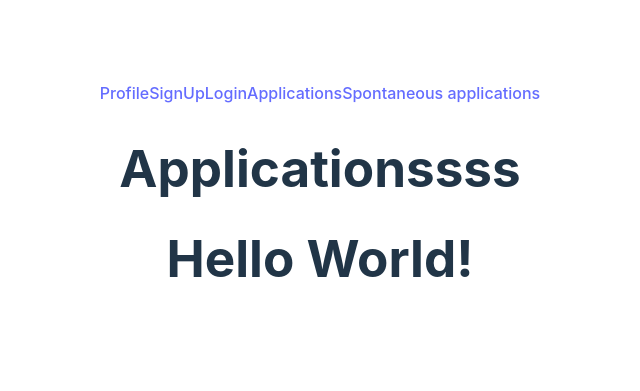
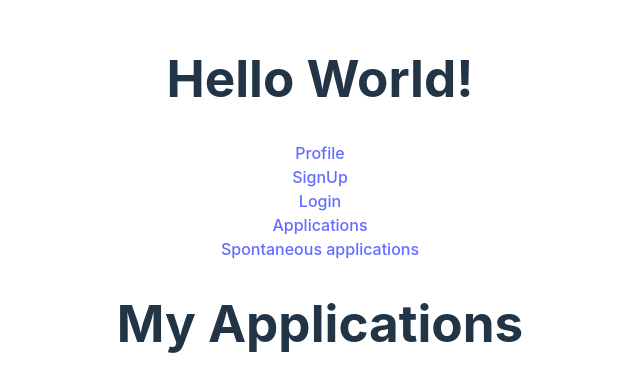
Before and after one commit to Riot-Tech/JobTracker, a React (Vite) app in the folder client/: page /applications in a window 1280 px wide. Shown: the part 199-590 px from the top of the page, without its empty margins (320-960 px from the left). Built offline with nearby package versions, Linux system fonts and the light colour scheme.

Commit message:
fix(routing): fixed minor styling & format issues

```diff
--- a/client/src/App.tsx
+++ b/client/src/App.tsx
@@ -6,8 +6,8 @@ function App() {
 
   return (
     <>
+      <h1>Hello World!</h1>
       <RouterProvider router={RootRouter} />
-      <h1>Hello World!</h1>
     </>
   )
 }
--- a/client/src/pages/Applications.tsx
+++ b/client/src/pages/Applications.tsx
@@ -1,7 +1,7 @@
 export default function Applications() {
     return (
         <div>
-            <h1>Applicationssss</h1>
+            <h1>My Applications</h1>
         </div>
     )
 }
--- a/client/src/pages/Login.tsx
+++ b/client/src/pages/Login.tsx
@@ -1,7 +1,7 @@
 export default function Login() {
     return (
         <div>
-            <h1>Loginnnnn</h1>
+            <h1>Login here</h1>
         </div>
     )
 }
--- a/client/src/pages/Profile.tsx
+++ b/client/src/pages/Profile.tsx
@@ -1,7 +1,7 @@
 export default function Profile() {
     return (
         <div>
-            <h1>Profileee</h1>
+            <h1>My Profile</h1>
         </div>
     )
 }
--- a/client/src/pages/RootRouter.tsx
+++ b/client/src/pages/RootRouter.tsx
@@ -14,9 +14,9 @@ import Spontaneous from './Spontaneous';
 const Root = () => {
     return (
       <>
-        <div>
+        <div style={{display: 'flex', flexDirection: 'column'}}>
           <Link to="/">Profile</Link>
-          <Link to="/register">SignUp</Link>
+          <Link to="/signup">SignUp</Link>
           <Link to="/login">Login</Link>
           <Link to="/applications">Applications</Link>
           <Link to="/spontaneous">Spontaneous applications</Link>
@@ -32,7 +32,7 @@ export const RootRouter = createBrowserRouter(
   createRoutesFromElements(
     <Route path='/' element={<Root />}>
       <Route index element={<Profile />} />
-      <Route path='/register' element={<SignUp />} />
+      <Route path='/signup' element={<SignUp />} />
       <Route path='/login' element={<Login />} />
       <Route path='/applications' element={<Applications />} />
       <Route path='/spontaneous' element={<Spontaneous />} />
--- a/client/src/pages/SignUp.tsx
+++ b/client/src/pages/SignUp.tsx
@@ -1,7 +1,7 @@
 export default function SignUp() {
     return (
         <div>
-            <h1>SignUpppppp</h1>
+            <h1>Sign Up here</h1>
         </div>
     )
 }
--- a/client/src/pages/Spontaneous.tsx
+++ b/client/src/pages/Spontaneous.tsx
@@ -1,7 +1,7 @@
 export default function Spontaneous() {
     return (
         <div>
-            <h1>Spontaneousssss</h1>
+            <h1>Spontaneous Applications</h1>
         </div>
     )
 }
```
